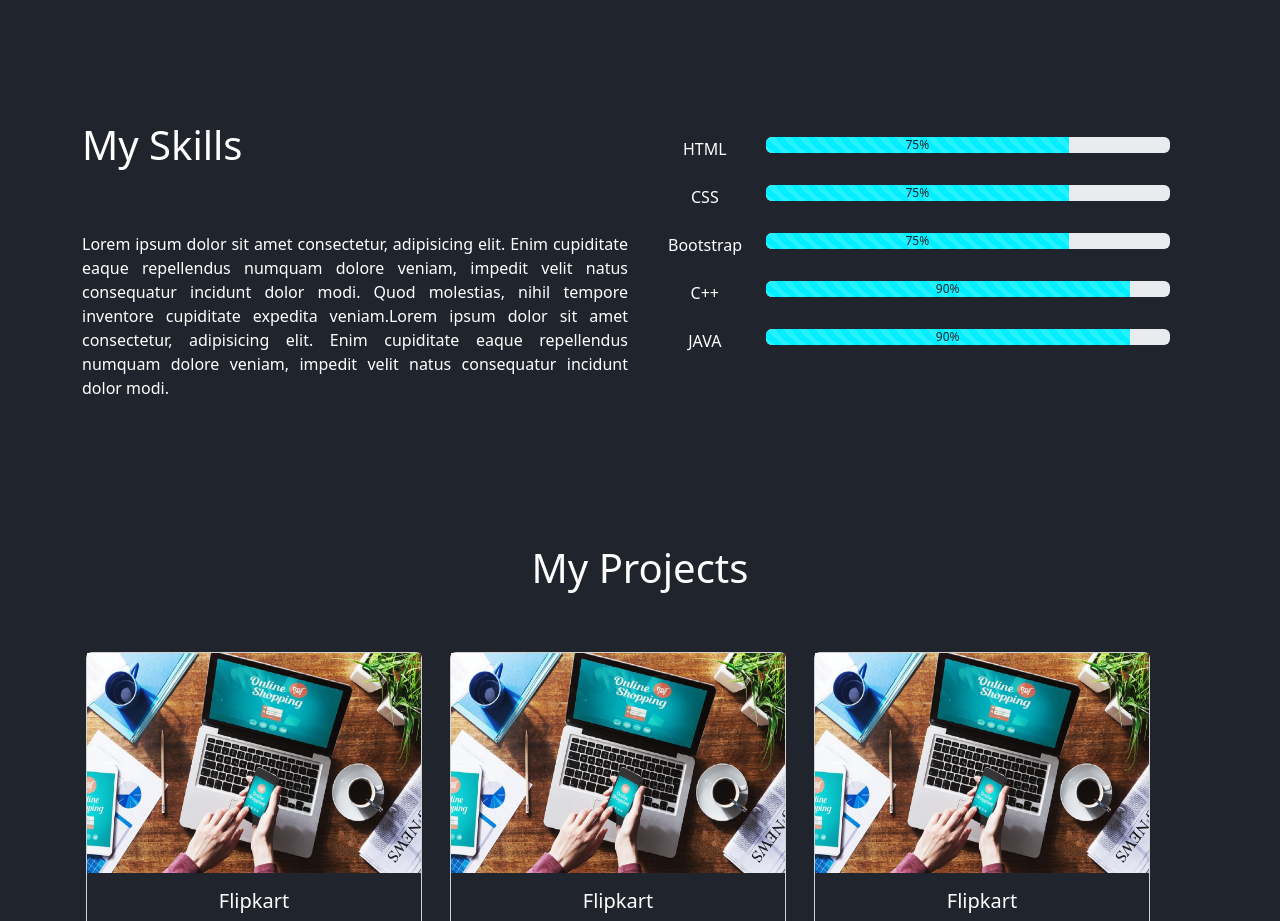
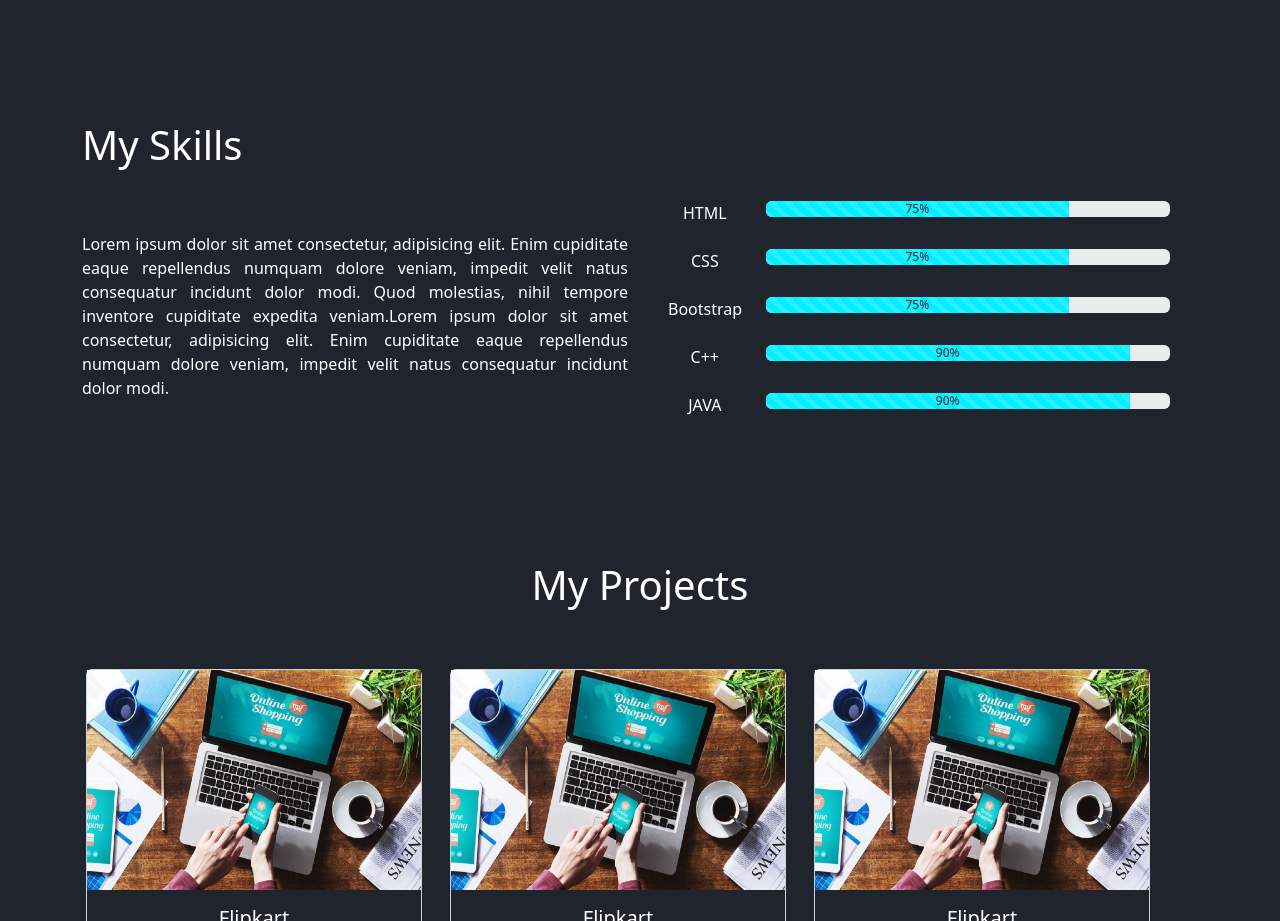
Before and after one commit to AnaghaPADMAKUMAR/MyPortfolio, a plain HTML site: page index.html in a window 1280 px wide. Shown: the part 1120-2041 px from the top of the page. Drawn offline with nearby package versions, Linux system fonts and the light colour scheme.

Commit message:
Next commit

```diff
--- a/index.html
+++ b/index.html
@@ -108,7 +108,7 @@
               <p id="skillp" style="color: white;">Lorem ipsum dolor sit amet consectetur, adipisicing elit. Enim cupiditate eaque repellendus numquam dolore veniam, impedit velit natus consequatur incidunt dolor modi. Quod molestias, nihil tempore inventore cupiditate expedita veniam.Lorem ipsum dolor sit amet consectetur, adipisicing elit. Enim cupiditate eaque repellendus numquam dolore veniam, impedit velit natus consequatur incidunt dolor modi.</p>
             </div>
 
-           <div class="col-lg-6 col-md-6 col-sm-12">
+           <div class="col-lg-6 col-md-6 col-sm-12 pt-5 mt-3">
               <div class="row p-2 m-2">
                  <div class="col-md-2 text-center">
                     <span style="color: white;">HTML</span>
```
